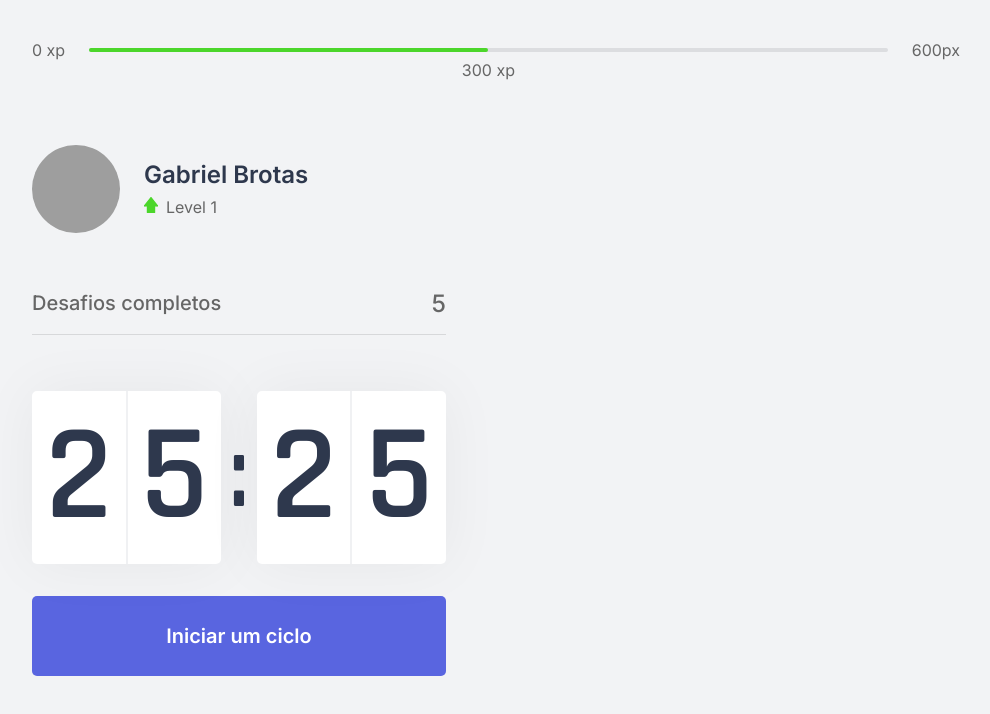
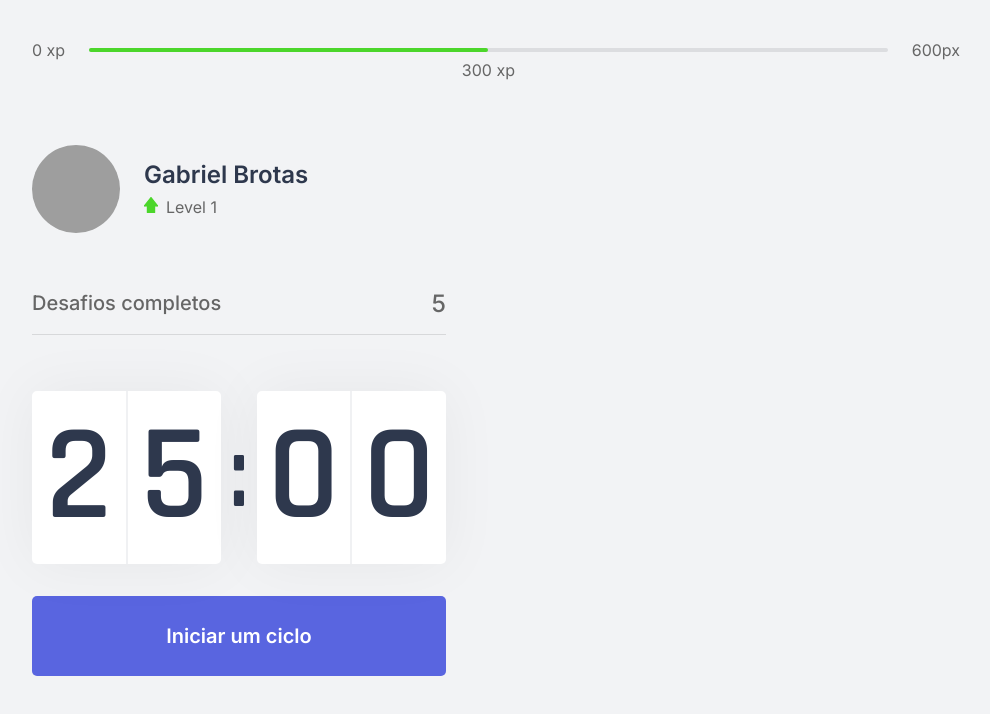
Before and after one commit to GabrielBrotas/Move-It-NLW-4, a Next.js app: page / in a window 1280 px wide. Shown: the top 714 px of the page, without its empty margins (144-1134 px from the left). Built offline with nearby package versions, Linux system fonts and the light colour scheme; grey boxes are pictures that could not be loaded.

Commit message:
countdown

```diff
--- a/src/components/Countdown.tsx
+++ b/src/components/Countdown.tsx
@@ -1,21 +1,49 @@
+import { useState, useEffect } from 'react';
 import styles from '../styles/components/Countdown.module.css';
 
 export function Countdown() {
+    const [time, setTime] = useState(25 * 60); // 25 minutos em segundo
+    const [active, setActive] = useState(false);
+
+    const minutes = Math.floor(time / 60);
+    const seconds = time % 60;
+
+    // split = '25' = ['2' '5']
+    // padStart = '5', como 5 não tem duas posições ele vai acrescentar do inicio um '0' para manter as duas = '0' '5';
+    const [minuteLeft, minuteRight] = String(minutes).padStart(2, '0').split('');
+    const [secondLeft, secondRight] = String(seconds).padStart(2, '0').split('');
+
+    function startCountDown() {
+        setActive(true)
+    }
+
+    useEffect(() => {
+        if (active && time > 0) {
+            setTimeout(() => {
+                setTime(time - 1)
+            }, 1000)
+        }
+    }, [active, time])
+
     return (
         <div>
             <div className={styles.countdownContainer}>
                 <div>
-                    <span>2</span>
-                    <span>5</span>
+                    <span>{minuteLeft}</span>
+                    <span>{minuteRight}</span>
                 </div>
                 <span>:</span>
                 <div>
-                    <span>2</span>
-                    <span>5</span>
+                    <span>{secondLeft}</span>
+                    <span>{secondRight}</span>
                 </div>
             </div>
 
-            <button type="button" className={styles.countdownButton}>
+            <button
+             type="button"
+             className={styles.countdownButton}
+             onClick={startCountDown}
+            >
                 Iniciar um ciclo
             </button>
         </div>
```
